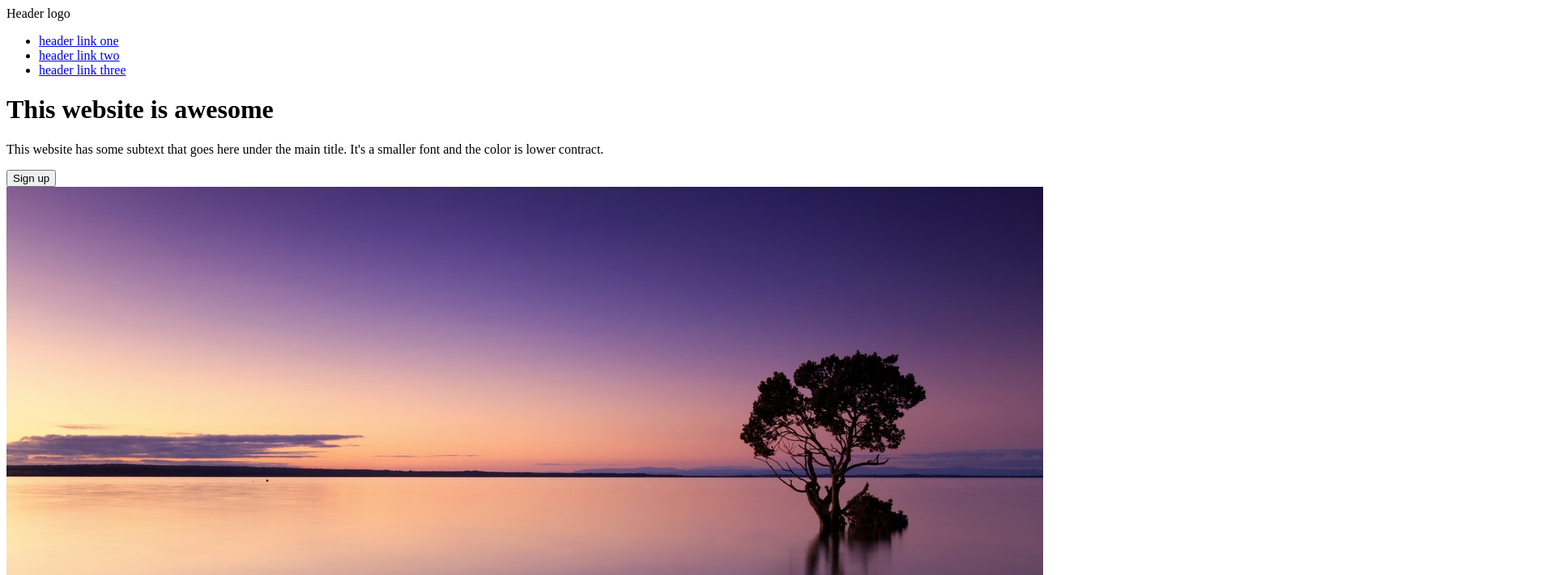
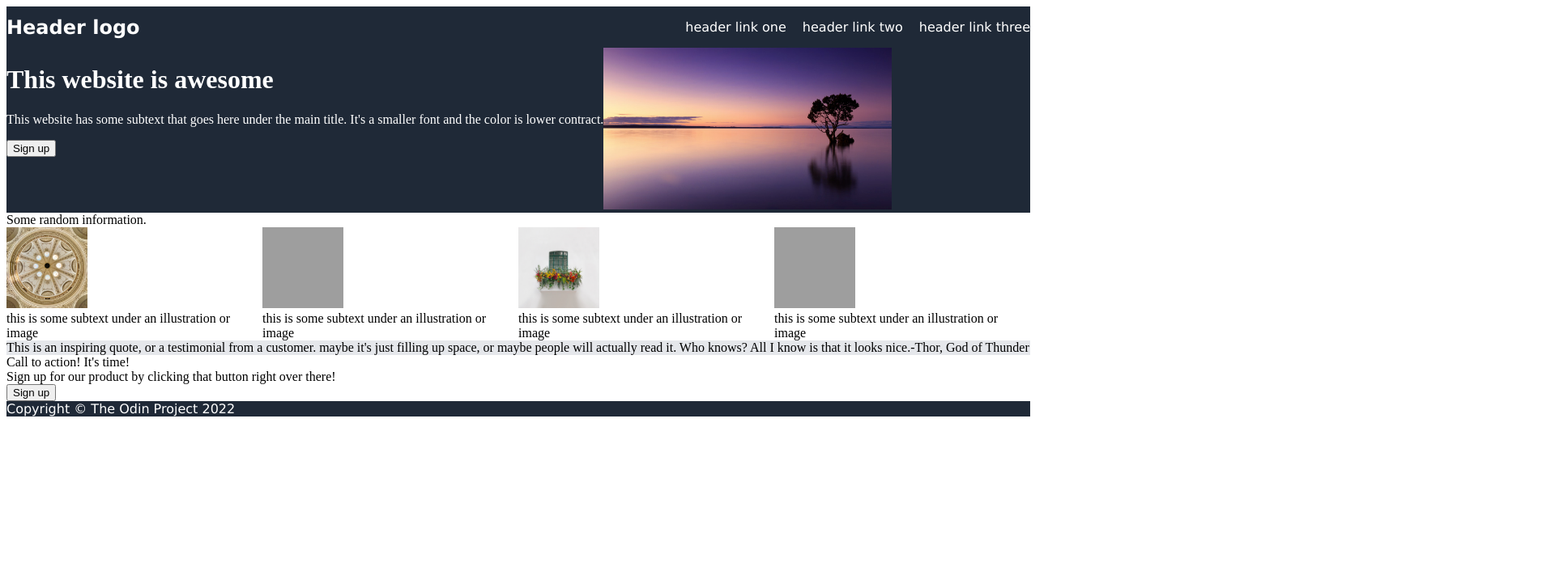
Before and after one commit to royycygit/odin-css, a plain HTML site: page index.html in a window 1280 px wide. Shown: the top 711 px of the page at 81% size, 1920 px wide, since content can reach past the window. Drawn offline with Linux system fonts and the light colour scheme; grey boxes are pictures that could not be loaded.

Commit message:
draft css

```diff
--- a/index.html
+++ b/index.html
@@ -9,7 +9,7 @@
 </head>
 <body>
     <div class="header">
-        <div class header-logo>
+        <div class="header-logo">
             Header logo
         </div>
         <ul>
@@ -18,13 +18,13 @@
             <li><a href="google.com">header link three</a></li>
         </ul>
     </div>
-    <div class="main">
-        <div class="mainleft">
+    <div class="hero">
+        <div class="heroleft">
             <h1>This website is awesome</h1>
             <p>This website has some subtext that goes here under the main title. It's a smaller font and the color is lower contract.</p>
             <button>Sign up</button>
         </div>
-        <div class="mainright">
+        <div class="heroright">
             <img src="./img/main.jpg" alt="main image">
         </div>
     </div>
@@ -47,11 +47,11 @@
             <div class="text">this is some subtext under an illustration or image</div>
         </div>
     </div>
-    <div class="slogan">
-        <div class="sl_one">
+    <div class="quote">
+        <div class="quotetext">
             This is an inspiring quote, or a testimonial from a customer. maybe it's just filling up space, or maybe people will actually read it. Who knows? All I know is that it looks nice.
         </div>
-        <div class="sign">-Thor, God of Thunder</div>
+        <div class="quotesign">-Thor, God of Thunder</div>
     </div>
     <div class="adv">
         <div class="advheader">Call to action! It's time!</div>
--- a/style.css
+++ b/style.css
@@ -0,0 +1,65 @@
+.info img {
+    width: 100px;
+    height: 100px;
+}
+
+.heroright img {
+    height: 200px;
+}
+
+body {
+    display: flex;
+    flex-direction: column;
+}
+
+.header,
+.footer {
+    display: flex;
+    background-color: #1f2937;
+    color: white;
+    /* max-width: 1000px; */
+    align-items: center;
+    font-family: 'Lucida Sans', 'Lucida Sans Regular', 'Lucida Grande', 'Lucida Sans Unicode', Geneva, Verdana, sans-serif;
+}
+
+.header-logo {
+    margin-right: auto;
+    font-size: 24px;
+    font-weight: 700;
+}
+
+ul {
+    list-style-type: none;
+    flex-wrap: wrap;
+    display: flex;
+    gap: 20px;
+}
+
+li {
+    color: white;
+}
+
+a {
+    text-decoration: none;
+    color: white;
+}
+
+.hero {
+    display: flex;
+    background-color: #1f2937;
+    color: white;
+}
+
+.title {
+    background-color: white;
+}
+
+.container {
+    display: flex;
+    background-color: white;
+}
+
+.quote {
+    display: flex;
+    background-color: #e5e7eb;
+}
```
